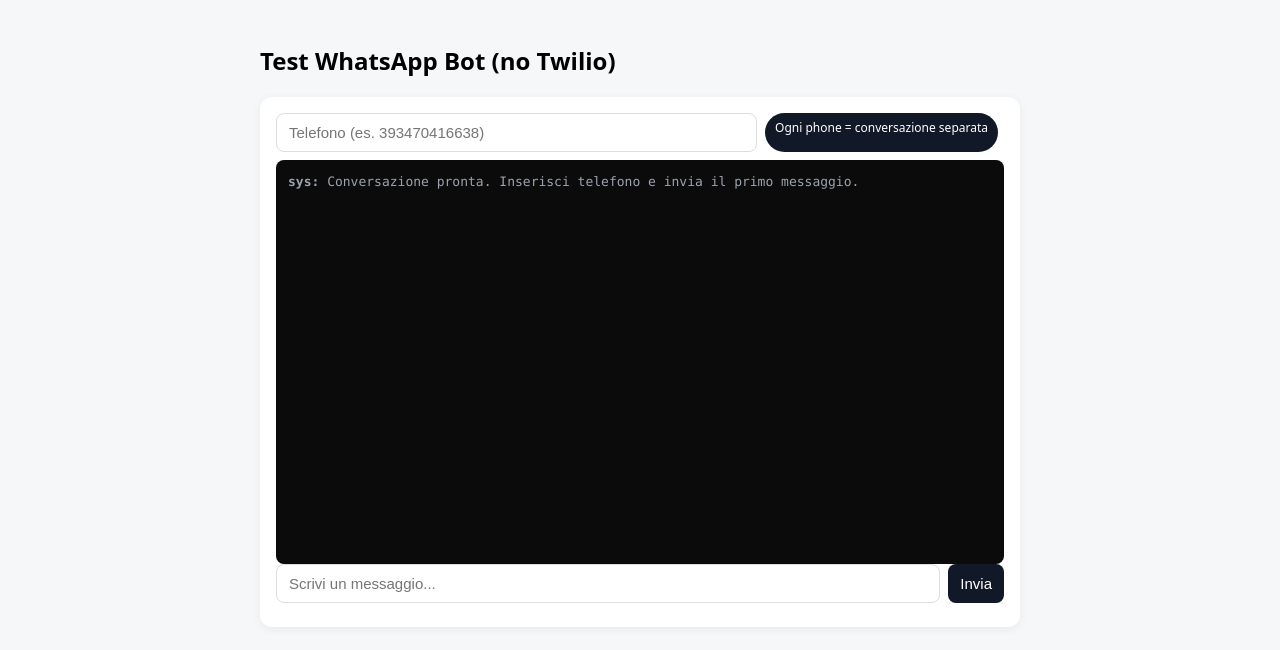
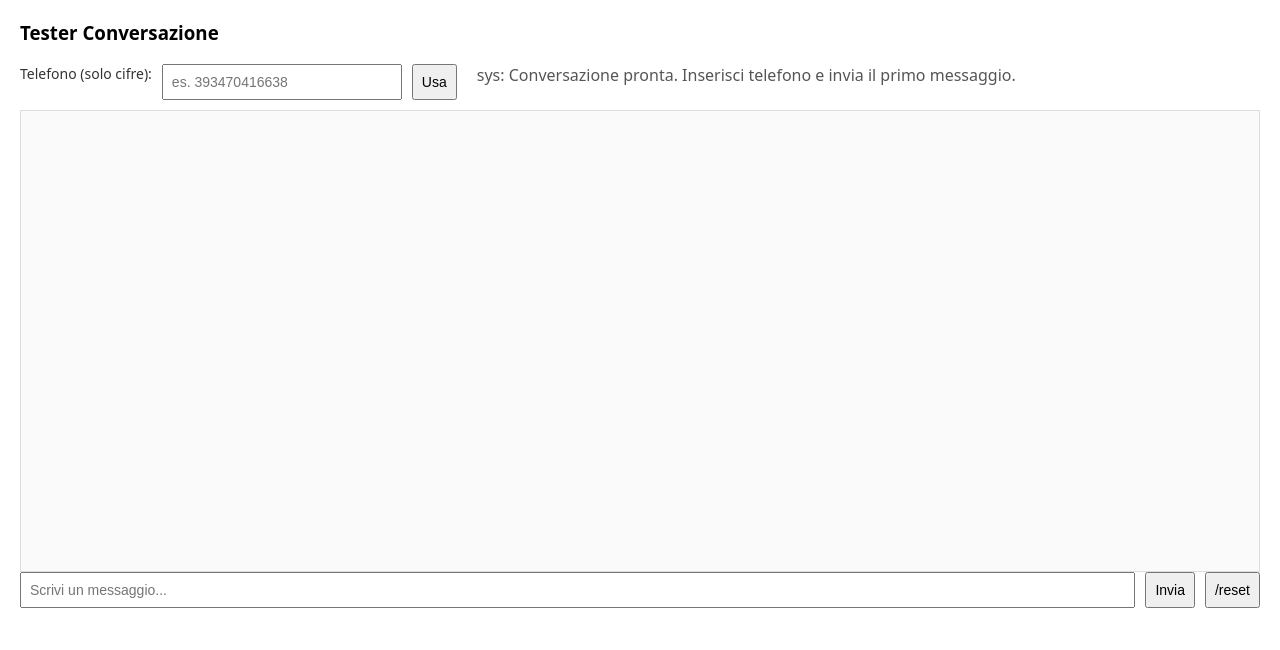
Before and after one commit to privilegepisatuscany-eng/WhatsApp-is-hotel-bot, a Flask app: template templates/test.html in a window 1280 px wide. Shown: the top 650 px of the page. Run offline with Flask 3, Linux system fonts and the light colour scheme; the template is opened without the code that fills it, so the values that code supplies are empty.

Commit message:
Update test.html

```diff
--- a/templates/test.html
+++ b/templates/test.html
@@ -2,76 +2,91 @@
 <html lang="it">
 <head>
   <meta charset="utf-8"/>
-  <title>Test Bot</title>
-  <meta name="viewport" content="width=device-width, initial-scale=1"/>
+  <meta name="viewport" content="width=device-width,initial-scale=1"/>
+  <title>Tester Bot</title>
   <style>
-    body{font-family: system-ui, -apple-system, Segoe UI, Roboto, Arial; background:#f6f7f9; margin:0; padding:24px;}
-    .wrap{max-width:760px; margin:0 auto;}
-    .card{background:#fff; border-radius:12px; box-shadow:0 2px 10px rgba(0,0,0,.06); padding:16px;}
-    .row{display:flex; gap:8px; margin-bottom:8px;}
-    input,button{padding:10px 12px; border-radius:8px; border:1px solid #ddd; font-size:15px;}
-    button{background:#111827; color:white; border:none; cursor:pointer}
-    button:disabled{opacity:.6; cursor:not-allowed}
-    #chat{background:#0b0b0b; color:#e8e8e8; font:13px/1.5 ui-monospace, SFMono-Regular, Menlo, Monaco, Consolas, "Liberation Mono", "Courier New", monospace; padding:12px; border-radius:8px; height:380px; overflow:auto; white-space:pre-wrap}
-    .sys{color:#9ca3af}
-    .me{color:#93c5fd}
-    .bot{color:#86efac}
-    .pill{display:inline-block; background:#111827; color:#fff; padding:6px 10px; border-radius:999px; font-size:12px; margin-right:6px}
+    body { font-family: system-ui, -apple-system, Segoe UI, Roboto, Arial; margin: 20px; }
+    .row { display: flex; gap: 10px; margin-bottom: 10px; }
+    #history { border: 1px solid #ddd; padding: 10px; height: 55vh; overflow-y: auto; background: #fafafa; }
+    .bubble { padding: 8px 10px; border-radius: 10px; margin: 6px 0; max-width: 80%; }
+    .me { background: #e7f5ff; align-self: flex-end; }
+    .bot { background: #f1f3f5; }
+    label { font-size: 14px; color: #333; }
+    input, button { font-size: 14px; padding: 8px; }
+    #phone { width: 220px; }
+    #text { flex: 1; }
   </style>
 </head>
 <body>
-<div class="wrap">
-  <h2>Test WhatsApp Bot (no Twilio)</h2>
-  <div class="card">
+  <h3>Tester Conversazione</h3>
+
   <div class="row">
-      <input id="phone" placeholder="Telefono (es. 393470416638)" style="flex:1"/>
-      <span class="pill">Ogni phone = conversazione separata</span>
+    <label for="phone">Telefono (solo cifre):</label>
+    <input id="phone" placeholder="es. 393470416638"/>
+    <button id="setPhone">Usa</button>
+    <span id="status" style="margin-left:10px;color:#555;">sys: Conversazione pronta. Inserisci telefono e invia il primo messaggio.</span>
   </div>
-    <div id="chat"></div>
+
+  <div id="history"></div>
+
   <div class="row">
-      <input id="msg" placeholder="Scrivi un messaggio..." style="flex:1"/>
+    <input id="text" placeholder="Scrivi un messaggio..."/>
     <button id="send">Invia</button>
+    <button id="reset">/reset</button>
   </div>
-  </div>
-</div>
+
   <script>
-  const chat = document.getElementById('chat');
-  const phone = document.getElementById('phone');
-  const msg = document.getElementById('msg');
-  const btn = document.getElementById('send');
+    let phone = "";
+    const historyEl = document.getElementById("history");
+    const statusEl = document.getElementById("status");
 
-  function line(who, text){
-    const cls = who === 'me' ? 'me' : (who === 'bot' ? 'bot' : 'sys');
-    chat.innerHTML += `<div class="${cls}"><b>${who}:</b> ${text}</div>`;
-    chat.scrollTop = chat.scrollHeight;
+    function addBubble(text, who){
+      const div = document.createElement("div");
+      div.className = "bubble " + (who === "me" ? "me" : "bot");
+      div.textContent = text;
+      historyEl.appendChild(div);
+      historyEl.scrollTop = historyEl.scrollHeight;
     }
 
-  btn.onclick = async () => {
-    const p = phone.value.trim();
-    const m = msg.value.trim();
-    if(!p || !m){ return; }
-    line('me', m);
-    btn.disabled = true;
-    try{
-      const res = await fetch('/test_api', {
-        method:'POST',
-        headers:{'Content-Type':'application/json'},
-        body: JSON.stringify({ phone: p, message: m })
+    document.getElementById("setPhone").onclick = () => {
+      const p = document.getElementById("phone").value.trim();
+      if(!p){ alert("Inserisci un numero."); return; }
+      phone = p.replace(/\D/g,'');
+      statusEl.textContent = "Telefono impostato su: " + phone;
+    };
+
+    document.getElementById("send").onclick = async () => {
+      const txt = document.getElementById("text").value.trim();
+      if(!phone){ alert("Imposta prima il telefono."); return; }
+      if(!txt){ return; }
+      addBubble(txt, "me");
+      document.getElementById("text").value = "";
+      const res = await fetch("/test_api", {
+        method: "POST",
+        headers: {"Content-Type":"application/json"},
+        body: JSON.stringify({phone, text: txt})
       });
-      const j = await res.json();
-      if(!j.ok){ line('sys', j.reply || 'Errore'); }
-      else{ line('bot', j.reply); }
-    }catch(err){ line('sys', 'Errore di rete'); }
-    btn.disabled = false;
-    msg.value = '';
-    msg.focus();
+      const js = await res.json();
+      if(js.reply){
+        addBubble(js.reply, "bot");
+      } else if(js.error){
+        addBubble("Errore: " + js.error, "bot");
       }
+    };
 
-  msg.addEventListener('keydown', e => {
-    if(e.key === 'Enter'){ btn.click(); }
+    document.getElementById("reset").onclick = async () => {
+      if(!phone){ alert("Imposta prima il telefono."); return; }
+      addBubble("/reset", "me");
+      const res = await fetch("/test_api", {
+        method: "POST",
+        headers: {"Content-Type":"application/json"},
+        body: JSON.stringify({phone, text: "/reset"})
       });
-
-  line('sys', 'Conversazione pronta. Inserisci telefono e invia il primo messaggio.');
+      const js = await res.json();
+      if(js.reply){
+        addBubble(js.reply, "bot");
+      }
+    };
   </script>
 </body>
 </html>
```
Lines whose indentation alone changed are shown as unchanged.
